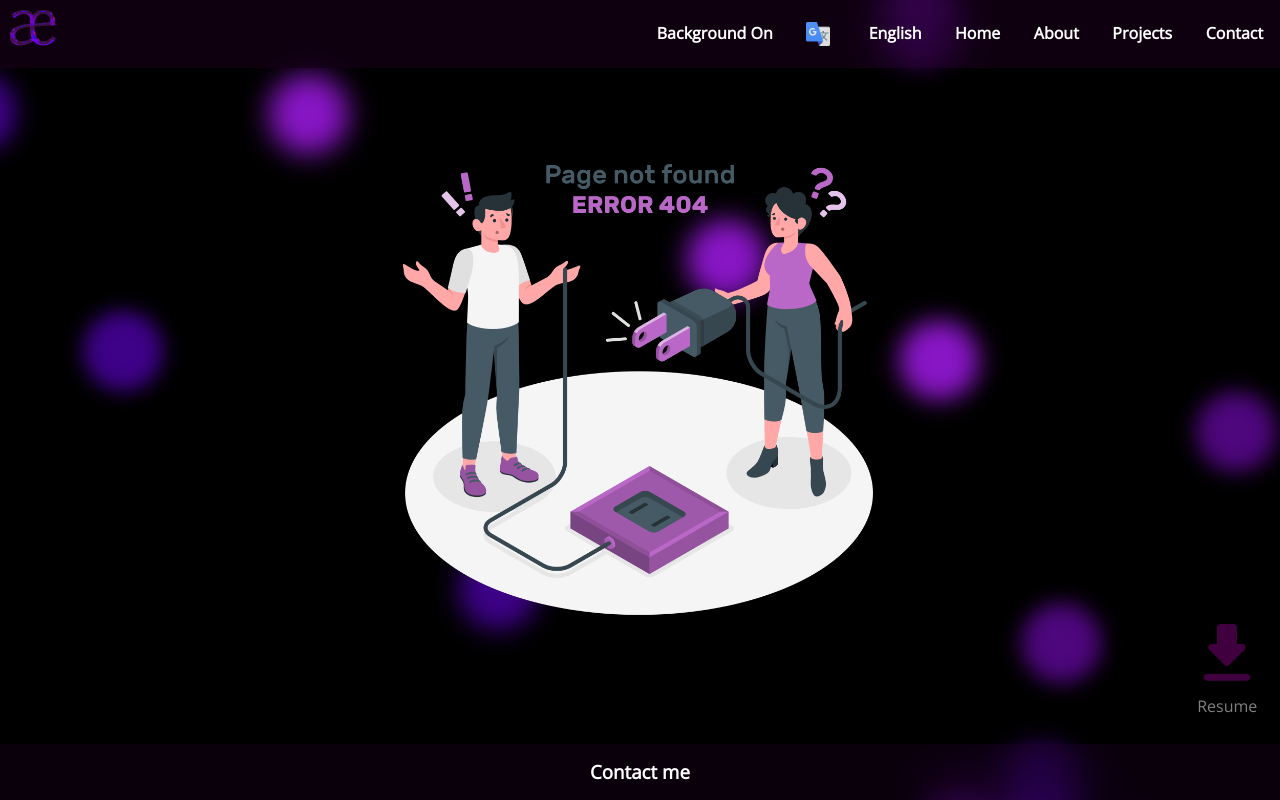
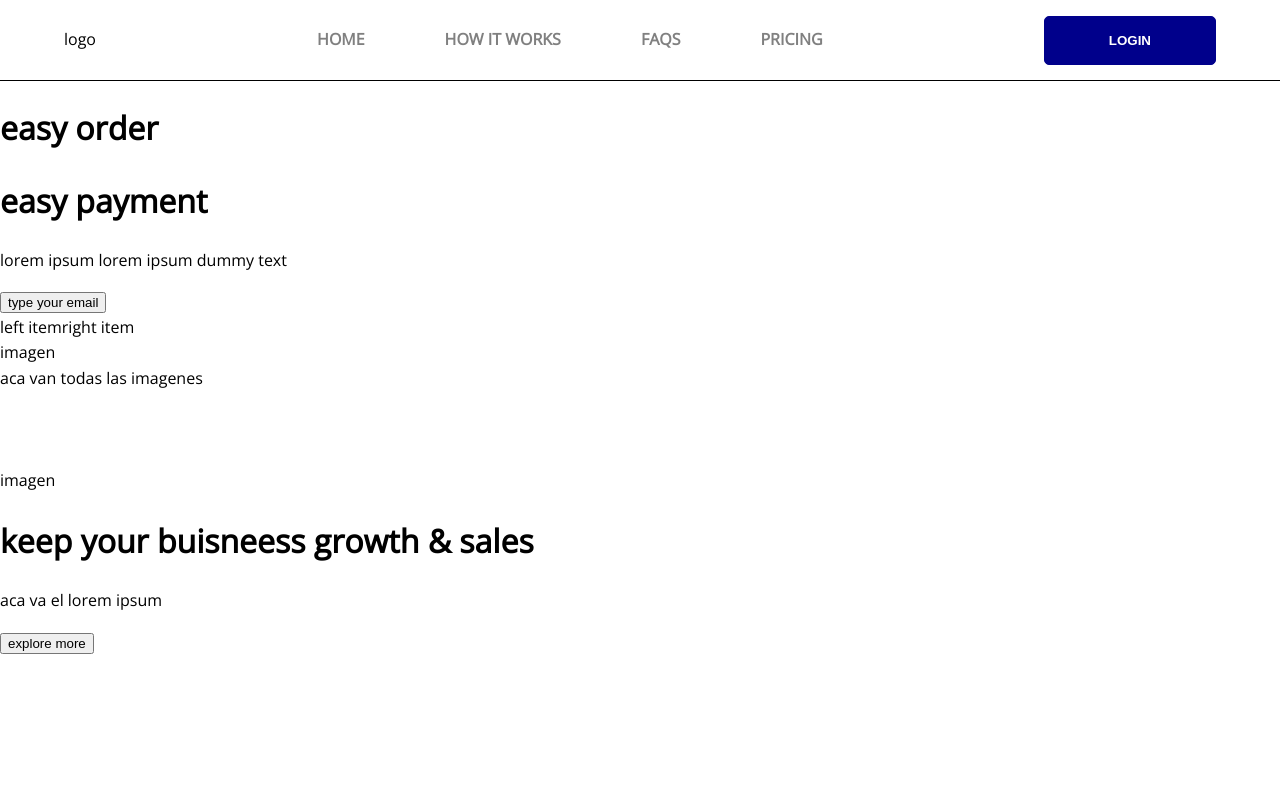
Before and after one commit to lucae4238/Portfolio, a React (Create React App) app: page /sample-product-page in a window 1280 px wide. Built offline with nearby package versions, Linux system fonts and the light colour scheme.

Commit message:
start product page

```diff
--- a/src/App.js
+++ b/src/App.js
@@ -1,34 +1,36 @@
-import React, {Suspense, useState} from 'react';
+import React, { Suspense, useState } from 'react';
+import { BrowserRouter, Route, Switch } from "react-router-dom";
 import './App.css';
-import { Route, BrowserRouter, Switch } from "react-router-dom";
+import NoMatch from './components/404';
+import About from './components/About';
+import background from './components/Background';
+import CVButton from './components/CVButton';
+import Footer from './components/Footer';
+import Landing from './components/Landing';
 import NavBar from './components/NavBar';
-import Footer from './components/Footer'
-import Landing from './components/Landing';
 import Projects from './components/Projects';
-import About from './components/About';
-import CVButton from './components/CVButton';
-import background from './components/Background';
-import NoMatch from './components/404';
+import ProductPage from "./components/Projects/MoreExamples/ProductPage"
 
 function App() {
-  const [isBackground, setIsBackground] = useState(true)
-
-
+  const [isBackground, setIsBackground] = useState(false)
 
   return (
     <BrowserRouter>
-       <Suspense fallback="loading">
-    <Route path="/"  render={() => <NavBar setIsBackground={setIsBackground} isBackground={isBackground}/>}/>
-         <Switch>
-    <Route exact path="/"  component={Landing}/>
-    <Route path="/projects" component={Projects}/>
-    <Route path="/about" component={About}/>
-    <Route  component={NoMatch}/>
-         </Switch>
-    <Route path="/"  component={CVButton}/>
-    <Route path="/"  component={Footer}/>
-    { isBackground && <Route path="/"  component={background}/> }
-       </Suspense>
+      <Suspense fallback="loading">
+        <Switch>
+          <Route exact path="/sample-product-page" component={ProductPage} />
+          < >
+            <Route path="/" render={() => <NavBar setIsBackground={setIsBackground} isBackground={isBackground} />} />
+            <Route exact path="/" component={Landing} />
+            <Route path="/projects" component={Projects} />
+            <Route path="/about" component={About} />
+            <Route path="/" component={CVButton} />
+            <Route path="/" component={Footer} />
+            {isBackground && <Route path="/" component={background} />}
+          </ >
+          <Route component={NoMatch} />
+        </Switch>
+      </Suspense>
     </BrowserRouter>
   );
 }
--- /dev/null
+++ b/src/components/Projects/MoreExamples/ProductPage/Header/index.jsx
@@ -0,0 +1,19 @@
+import React from 'react'
+import * as Styled from "./styles"
+
+const Header = () => {
+  return (
+    <Styled.Container>
+      <div>logo</div>
+      <Styled.CenterList>
+        <Styled.ListItem>home</Styled.ListItem>
+        <Styled.ListItem>how it works</Styled.ListItem>
+        <Styled.ListItem>faqs</Styled.ListItem>
+        <Styled.ListItem>pricing</Styled.ListItem>
+      </Styled.CenterList>
+      <Styled.Button>login</Styled.Button>
+    </Styled.Container>
+  )
+}
+
+export default Header
--- /dev/null
+++ b/src/components/Projects/MoreExamples/ProductPage/Header/styles.js
@@ -0,0 +1,43 @@
+import styled from 'styled-components'
+
+
+export const Container = styled.div`
+border-bottom: 1px solid black;
+min-height: 10vh;
+display: flex;
+justify-content: space-between;
+align-items: center;
+padding: 0 4rem;
+`;
+export const CenterList = styled.div`
+display: flex;
+gap: 5rem;
+`;
+
+export const Button = styled.button`
+display: flex;
+justify-content: center;
+align-items: center;
+text-transform: uppercase;
+background-color: darkblue;
+font-weight: bolder;
+padding: 1rem 4rem;
+color: white;
+border-radius: 5px;
+transition: all 0.5s ease-in-out;
+border: 1px solid darkblue;
+cursor: pointer;
+&:hover {
+  color: black;
+  border-color: black;
+  background-color: white;
+
+}
+`;
+
+export const ListItem = styled.span`
+  text-transform: uppercase;
+  font-weight: bold;
+  color: gray;
+cursor: pointer;
+`;
--- /dev/null
+++ b/src/components/Projects/MoreExamples/ProductPage/index.jsx
@@ -0,0 +1,42 @@
+import React from 'react'
+import * as Styled from "./styles"
+import Header from "./Header"
+
+const ProductPage = () => {
+  return (
+    <Styled.Container>
+      <Header />
+      <div flex>
+        <div flex column>
+          <h1>easy order</h1>
+          <h1>easy payment</h1>
+          <p>lorem ipsum lorem ipsum dummy text</p>
+<div full widt>
+          <button>type your email</button>{/* aca va styled button de header pero con mas estios */}
+</div>
+          <div flex>
+            <span>left item</span>
+            <span>right item</span>
+          </div>
+        </div>
+        <div>imagen</div>
+      </div>
+      <div>
+        aca van todas las imagenes
+      </div>
+      <br />
+      <br />
+      <br />
+      <div>
+        <div>imagen</div>
+        <div>
+          <h1>keep your buisneess growth & sales</h1>
+          <p>aca va el lorem ipsum</p>
+          <button>explore more </button> {/* aca va styled button de header */}
+        </div>
+      </div>
+    </Styled.Container>
+  )
+}
+
+export default ProductPage
--- /dev/null
+++ b/src/components/Projects/MoreExamples/ProductPage/styles.js
@@ -0,0 +1,9 @@
+import styled from 'styled-components'
+
+
+export const Container = styled.div`
+background: white;
+height: 100vh;
+width: 100%;
+color: black;
+`;
--- /dev/null
+++ b/src/components/Projects/MoreExamples/index.jsx
@@ -0,0 +1,23 @@
+import React from 'react'
+import { Link } from 'react-router-dom'
+
+const MoreExamples = () => {
+  return (
+    <div>
+      <h1>MoreExamples</h1>
+      {/*
+      aca va a a ir una pagina con grilla con los ejelos
+
+      */}
+      <div>
+      <div>
+<Link to="/sample-product-page">
+        product page
+</Link>
+      </div>
+      </div>
+    </div>
+  )
+}
+
+export default MoreExamples
--- a/src/components/Projects/index.jsx
+++ b/src/components/Projects/index.jsx
@@ -2,6 +2,7 @@ import React from 'react'
 import { useTranslation } from "react-i18next";
 import useResetScorll from '../../common/resetScroll'
 import Carrousel from './Carrousel'
+import MoreExamples from "./MoreExamples"
 import data from './data'
 import * as S from './styles'
 const Projects = () => {
@@ -14,6 +15,7 @@ const Projects = () => {
     <S.Container>
       <S.CustomHeader>{t("Projects.recent")}</S.CustomHeader>
       <Carrousel data={data} />
+      <MoreExamples/>
     </S.Container>
   )
 }
```
